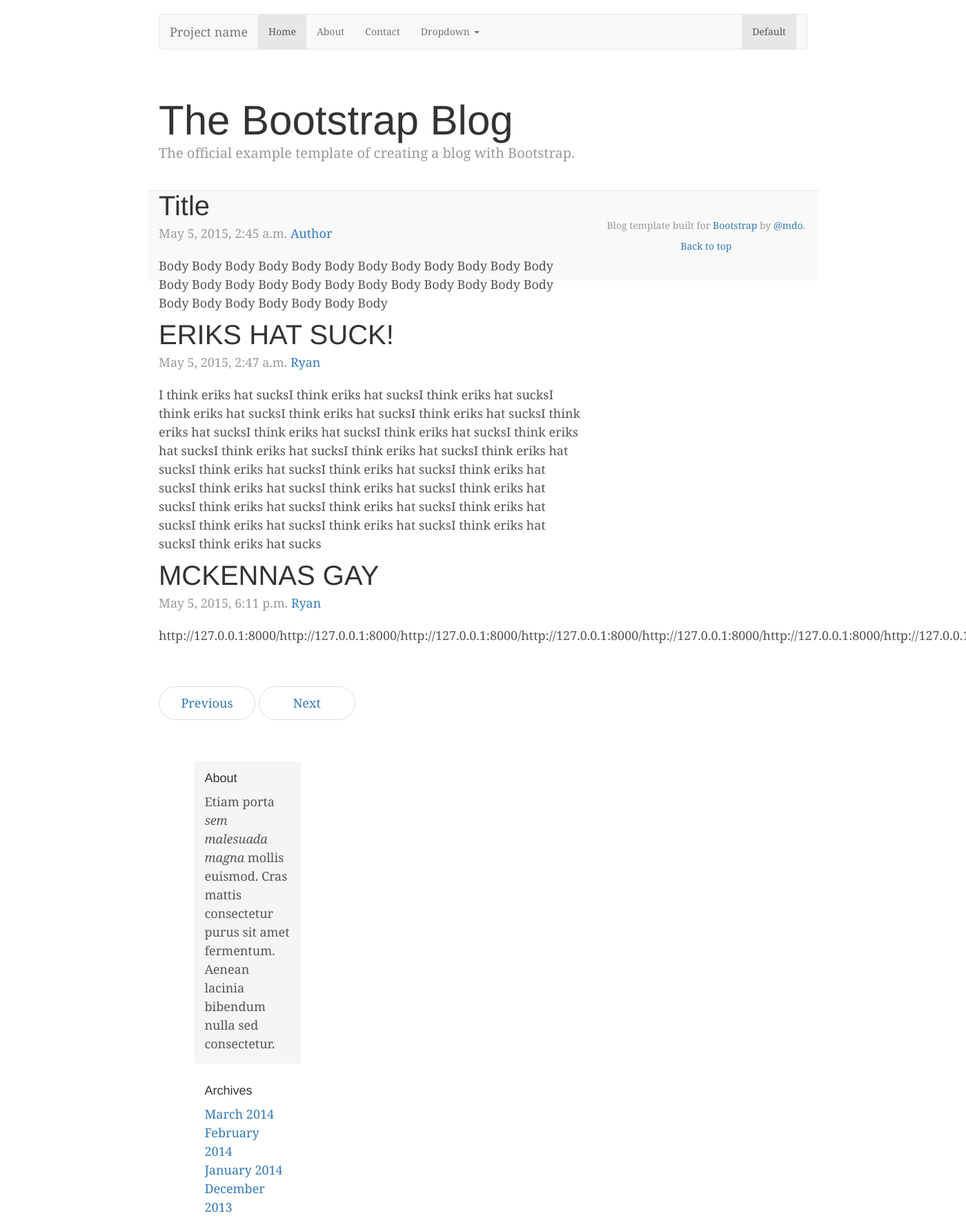
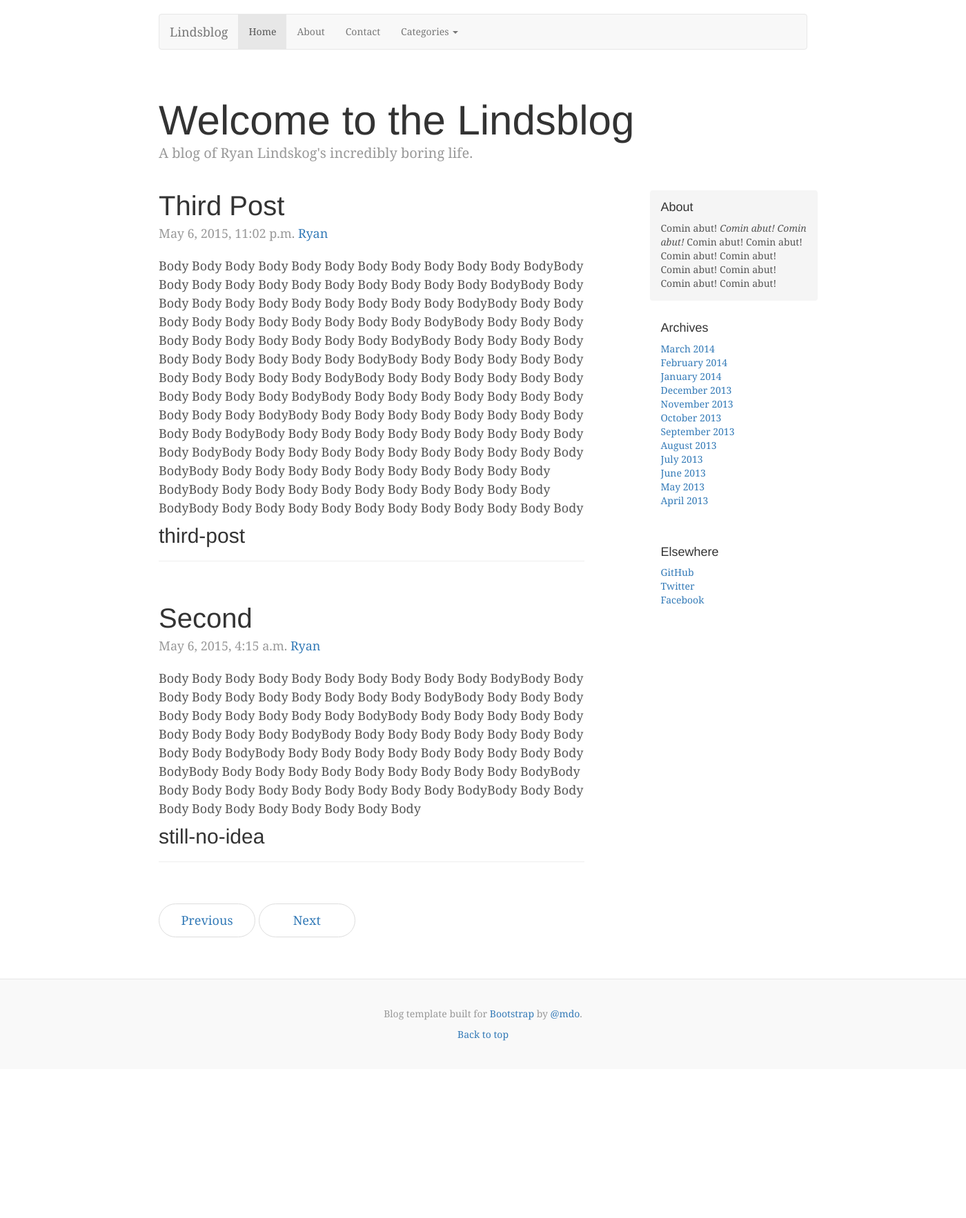
Before and after one commit to rlindskog/lindsblog, a Django app: page /blog in a window 1400 px wide; the page is wider, and only the part inside the window is pictured. Shown: the top 1766 px of that part at 69% size. After the commit the page ends 1509 px from the top of that part, so only its background shows below. Run offline with Django 3.2, Linux system fonts and the light colour scheme; data comes from the database, SQL or seed files in the repository; some libraries are stand-ins or nearby versions.

Commit message:
Updated Templates

```diff
--- a/blog/admin.py
+++ b/blog/admin.py
@@ -7,4 +7,8 @@
 # class PostAdmin(admin.ModelAdmin):
 #     formfield_overrides = {MarkdownField: {'widget': AdminMarkdownWidget}}
 
-admin.site.register(Post)
+# adds things next to your model
+class PostAdmin(admin.ModelAdmin):
+    list_display = ['__str__', 'author', 'category', 'created', 'edited',]
+    prepopulated_fields = {'slug': ('title',)}
+admin.site.register(Post, PostAdmin)
--- a/blog/models.py
+++ b/blog/models.py
@@ -11,8 +11,20 @@
     body = models.TextField()
 
 
-    created = models.DateTimeField(auto_created=True)
-    updated = models.DateTimeField(auto_now_add=False, auto_now=True)
+    created = models.DateTimeField(auto_now_add=True, auto_now=False)
+    edited = models.DateTimeField(auto_now_add=False, auto_now=True)
+
+    slug = models.SlugField(max_length=120, unique=True)
+
+    # this is what the table will be labeled in the admin! instead of post object
+    def __str__(self):
+        return str(self.title)
+
+    # names the object.  also orders stuff.  this is completely optional to do, and I honestly don't like it
+    class Meta:
+        # verbose_name = "Blog Entry"
+        # verbose_name_plural = "Blog Entries"
+        ordering = ['-created']
 
 class Votes(models.Model):
     upvote = models.IntegerField()
--- a/blog/views.py
+++ b/blog/views.py
@@ -1,6 +1,8 @@
 from django.shortcuts import render, get_object_or_404
 from .models import Post
 from django.conf import settings
+from django.core.paginator import Paginator, EmptyPage, PageNotAnInteger
+
 # Create your views here.
 
 def construction(request):
@@ -18,9 +20,9 @@
 
 
 def blog(request):
-    entries = Post.objects.all()[:10]
+    entries = Post.objects.all()[:2]
+    template = 'blog.html'
 
-    template = 'blog.html'
     # title_view = "this should be a model title"
     # author_view = "this should be a model author"
     # category_view = "this should be a model category"
--- a/static/static_dirs/css/blog.css
+++ b/static/static_dirs/css/blog.css
@@ -104,6 +104,7 @@
 }
 
 /* Sidebar modules for boxing content */
+
 .sidebar-module {
   padding: 15px;
   margin: 0 -15px 15px;
@@ -132,7 +133,6 @@
   border-radius: 30px;
 }
 
-
 /*
  * Blog posts
  */
@@ -149,7 +149,6 @@
   color: #999;
 }
 
-
 /*
  * Footer
  */
--- a/templates/blog.html
+++ b/templates/blog.html
@@ -10,7 +10,7 @@
     <meta name="author" content="">
     <link rel="icon" href="{% static 'img/favicon.ico' %}">
 
-    <title>Blog Template for Bootstrap</title>
+    <title>Lindsblog</title>
 
     <!-- Bootstrap core CSS -->
     <link href="{% static 'css/bootstrap.min.css' %}" rel="stylesheet">
@@ -32,8 +32,6 @@
 
 
   <body>
-
-
 
     <!--<div class="blog-masthead">-->
       <!--<div class="container">-->
@@ -60,7 +58,7 @@
               <span class="icon-bar"></span>
               <span class="icon-bar"></span>
             </button>
-            <a class="navbar-brand" href="#">Project name</a>
+            <a class="navbar-brand" href="#">Lindsblog</a>
           </div>
           <div id="navbar" class="navbar-collapse collapse">
             <ul class="nav navbar-nav">
@@ -68,21 +66,24 @@
               <li><a href="#">About</a></li>
               <li><a href="#">Contact</a></li>
               <li class="dropdown">
-                <a href="#" class="dropdown-toggle" data-toggle="dropdown" role="button" aria-expanded="false">Dropdown <span class="caret"></span></a>
+                <a href="#" class="dropdown-toggle" data-toggle="dropdown" role="button" aria-expanded="false">Categories <span class="caret"></span></a>
                 <ul class="dropdown-menu" role="menu">
-                  <li><a href="#">Action</a></li>
-                  <li><a href="#">Another action</a></li>
-                  <li><a href="#">Something else here</a></li>
-                  <li class="divider"></li>
-                  <li class="dropdown-header">Nav header</li>
-                  <li><a href="#">Separated link</a></li>
-                  <li><a href="#">One more separated link</a></li>
+                  <li><a href="#">Tech</a></li>
+                  <li><a href="#">Sports</a></li>
+                  <li><a href="#">Music</a></li>
+                  <li><a href="#">Philosphy</a></li>
+                  <li><a href="#">"Adventure"></a></li>
+
+{#                  <li class="divider"></li>#}
+{#                  <li class="dropdown-header">Nav header</li>#}
+{#                  <li><a href="#">Separated link</a></li>#}
+{#                  <li><a href="#">One more separated link</a></li>#}
                 </ul>
               </li>
             </ul>
-            <ul class="nav navbar-nav navbar-right">
-              <li class="active"><a href=".">Default <span class="sr-only">(current)</span></a></li>
-            </ul>
+{#            <ul class="nav navbar-nav navbar-right">#}
+{#              <li class="active"><a href=".">Default <span class="sr-only">(current)</span></a></li>#}
+{#            </ul>#}
           </div><!--/.nav-collapse -->
         </div><!--/.container-fluid -->
       </nav>
@@ -90,27 +91,24 @@
 <!--end of navbar-->
 
       <div class="blog-header">
-        <h1 class="blog-title">The Bootstrap Blog</h1>
-        <p class="lead blog-description">The official example template of creating a blog with Bootstrap.</p>
+        <h1 class="blog-title">Welcome to the Lindsblog</h1>
+        <p class="lead blog-description">A blog of Ryan Lindskog's incredibly boring life.</p>
       </div>
 
       <div class="row">
-
         <div class="col-sm-8 blog-main">
 
 
-
-
 {#        put this shit in a for loop iterating through the model tables#}
-        {% for post in posts %}
+    {% for post in posts %}
         <div class="blog-post">
             <h2 class="blog-post-title"> {{ post.title }} </h2>
             <p class="blog-post-meta">{{ post.created }} <a href="#">{{ post.author }}</a></p>
             <p>{{ post.body }}</p>
-            {% endfor %}
-
+            <h2>{{ post.slug }}</h2>
+            <hr>
         </div><!-- /.blog-post -->
-
+    {% endfor %}
 
 
           <nav>
@@ -125,7 +123,7 @@
         <div class="col-sm-3 col-sm-offset-1 blog-sidebar">
           <div class="sidebar-module sidebar-module-inset">
             <h4>About</h4>
-            <p>Etiam porta <em>sem malesuada magna</em> mollis euismod. Cras mattis consectetur purus sit amet fermentum. Aenean lacinia bibendum nulla sed consectetur.</p>
+            <p>Comin abut! <em>Comin abut! Comin abut! </em> Comin abut! Comin abut! Comin abut! Comin abut! Comin abut! Comin abut! Comin abut! Comin abut! </p>
           </div>
           <div class="sidebar-module">
             <h4>Archives</h4>
```
Also changed, not shown: db.sqlite3, 1 other file.
